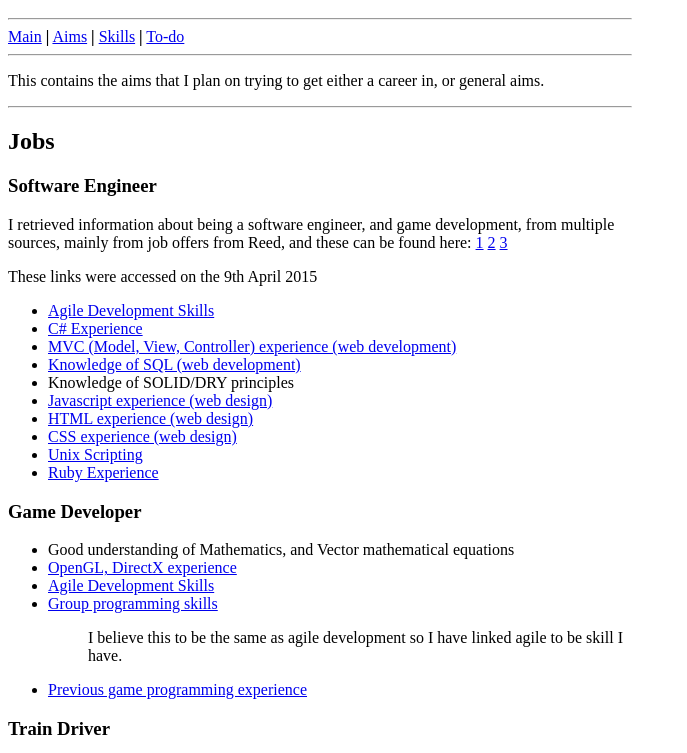
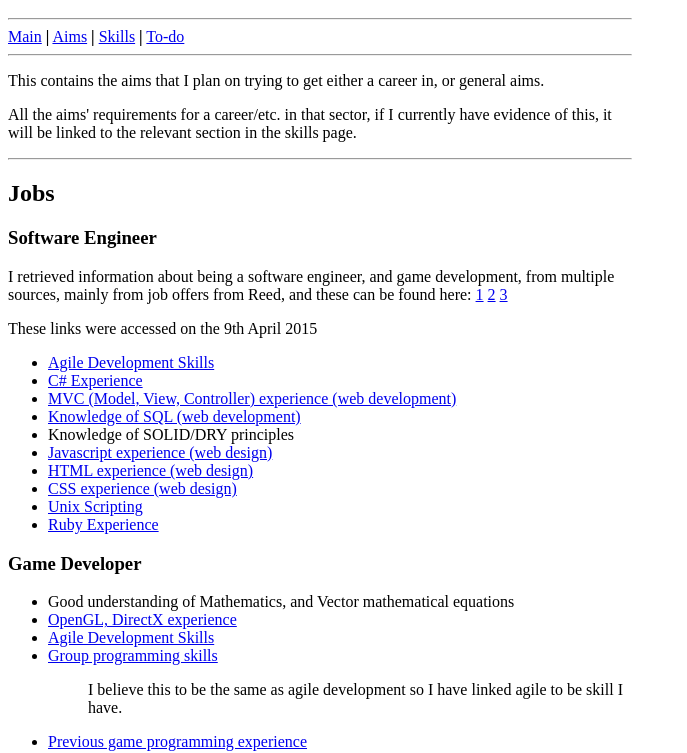
Before and after one commit to calvcoll/gap, a plain HTML site: page aims.html in a window 1280 px wide. Shown: the part 48-801 px from the top of the page, without its empty margins (0-687 px from the left). Drawn offline with Linux system fonts and the light colour scheme.

Commit message:
added some text

```diff
--- a/aims.html
+++ b/aims.html
@@ -11,6 +11,9 @@
   <hr>
   <p>
     This contains the aims that I plan on trying to get either a career in, or general aims.
+  </p>
+  <p>
+    All the aims' requirements for a career/etc. in that sector, if I currently have evidence of this, it will be linked to the relevant section in the skills page.
   </p>
   <hr>
   <h2>Jobs</h2>
```
